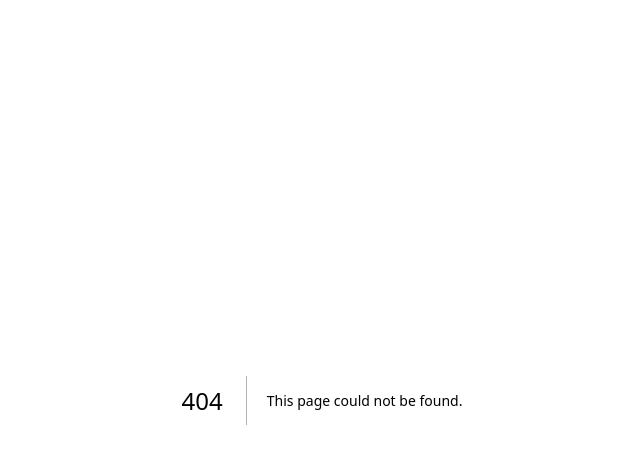
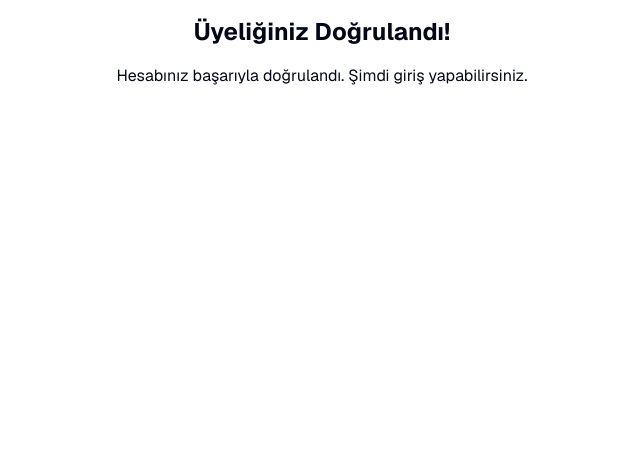
Before and after one commit to hakanyarman/code-translator, a Next.js app: page /confirmation-success in a window 1280 px wide. Before the commit this address had no page. Shown: the top 464 px of the page, without its empty margins (318-958 px from the left). Built offline with nearby package versions, Linux system fonts and the light colour scheme.

Commit message:
try settting verification mail redirect url

```diff
--- /dev/null
+++ b/app/confirmation-success/page.tsx
@@ -0,0 +1,15 @@
+import React from 'react';
+import { useRouter } from 'next/router'; // Update import statement
+
+export default function ConfirmationSuccess() {
+  const router = useRouter();
+  const token = router.query.token; // Eğer token geçiliyorsa, burada alınabilir
+  return (
+    <div className="container mx-auto text-center p-4">
+      <h1 className="text-2xl font-bold">Üyeliğiniz Doğrulandı!</h1>
+      <p className="mt-4">
+        Hesabınız başarıyla doğrulandı. Şimdi giriş yapabilirsiniz.
+      </p>
+    </div>
+  );
+}
```
